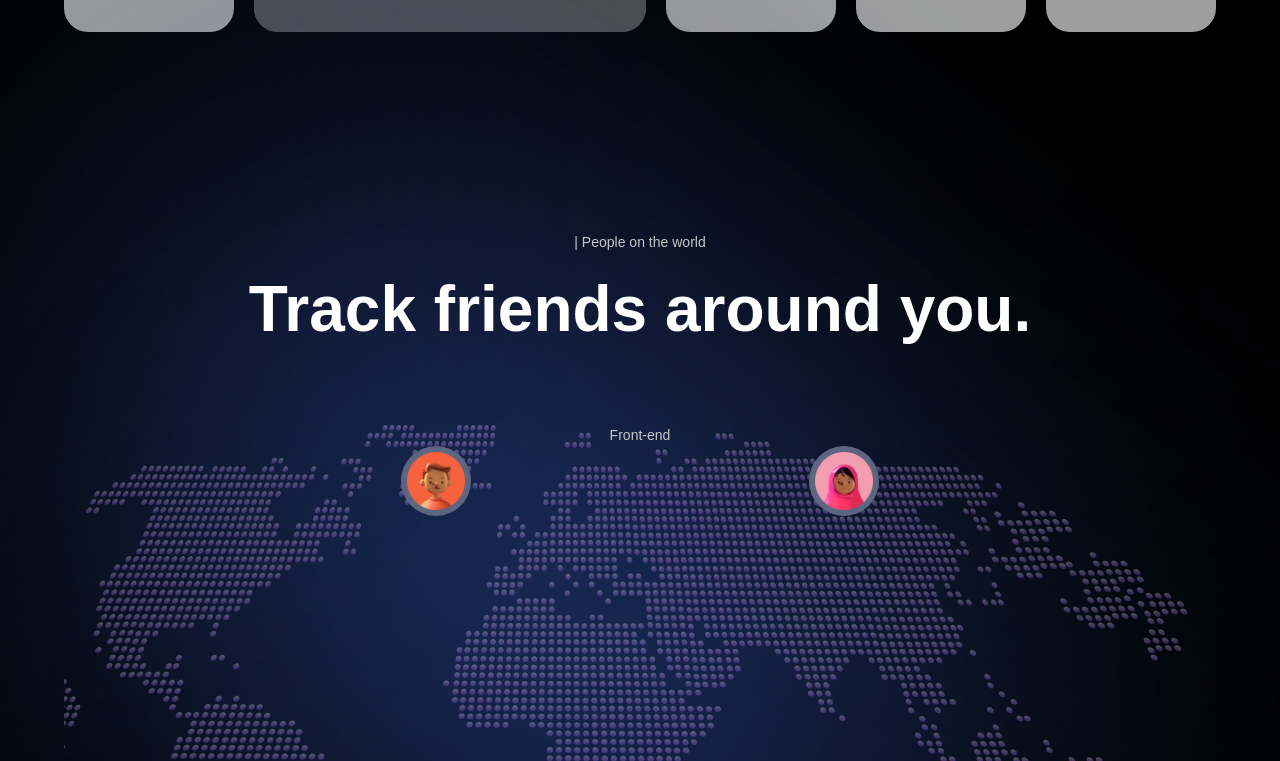
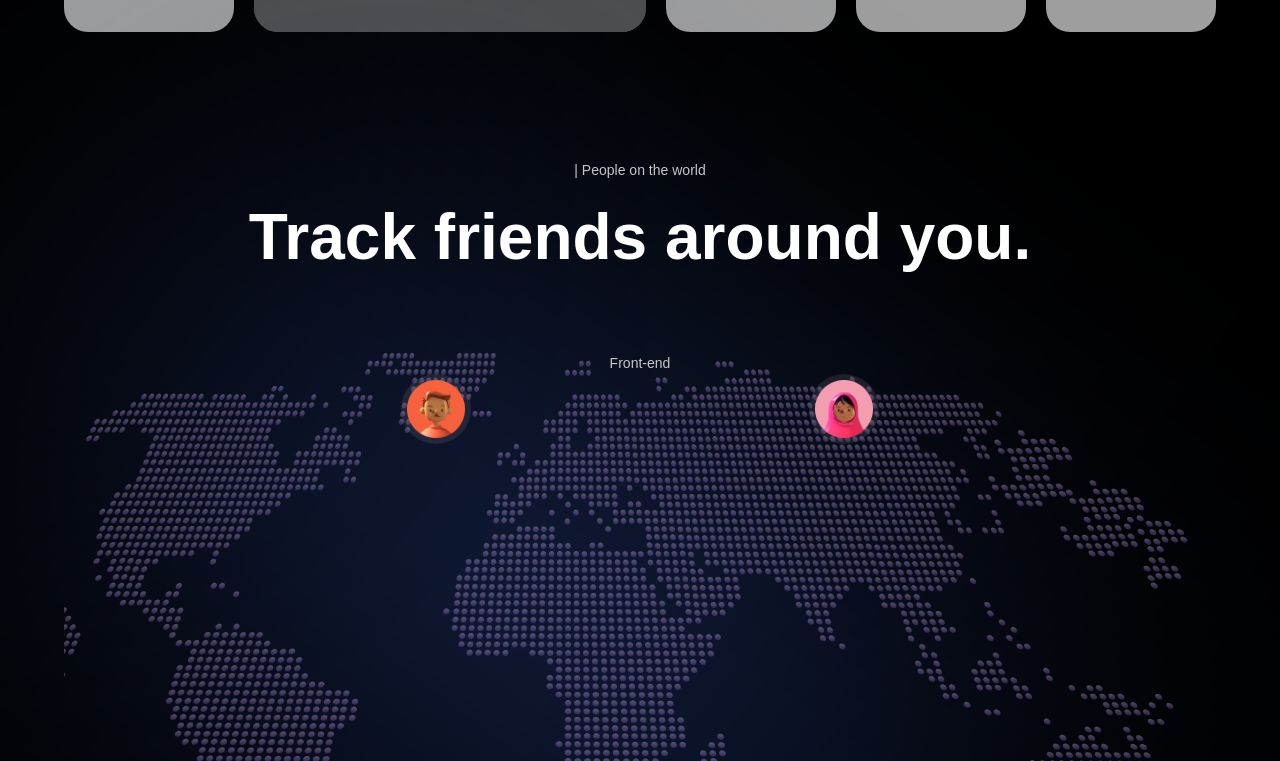
Before and after one commit to sazuyakun/Portfolio-Website, a Next.js app: page / in a window 1280 px wide. Shown: the part 2619-3380 px from the top of the page. Built offline with nearby package versions, Linux system fonts and the light colour scheme; grey boxes are pictures that could not be loaded; a web font is replaced by a local one.

Commit message:
putting in the tech

```diff
--- a/app/page.js
+++ b/app/page.js
@@ -8,15 +8,8 @@ const Page = () => (
     <About />
     <Explore />
     <div className='relative'>
-      <GetStarted />
-      <div className="gradient-04 z-0"/>
-      <WhatsNew />
-    </div>
-    <World />
-    <div className='relative'>
       <Skills />
       <div className="gradient-04 z-0"/>
-      <Feedback />
     </div>
     <Footer />
   </div>
--- a/sections/Skills.jsx
+++ b/sections/Skills.jsx
@@ -39,18 +39,18 @@ const Skills = () => (
       textStyles="text-center"
     />
         <div className='flex justify-evenly'>
-        <div className=' top-[0px] left-[0px] w-[70px] h-[70px] p-[6px] rounded-full bg-[#5d6680]'>
+        <div className=' top-[0px] left-[0px] w-[70px] h-[70px] p-[6px] rounded-full bg-[#72757d]/20 hover:bg-white hover:scale-125 transition duration-500'>
           <img
             src='people-01.png' alt='skill'
             className=' w-full h-full'
           />
         </div>
-        <div className=' top-[0px] left-[100px] w-[70px] h-[70px] p-[6px] rounded-full bg-[#5d6680]'>
+        <div className=' top-[0px] left-[0px] w-[70px] h-[70px] p-[6px] rounded-full bg-[#72757d]/20 hover:bg-white hover:scale-125 transition duration-500'>
           <img
             src='people-02.png' alt='skill'
             className=' w-full h-full'
           />
-          </div>
+        </div>
         </div>
         </div>
       </motion.div>
```
